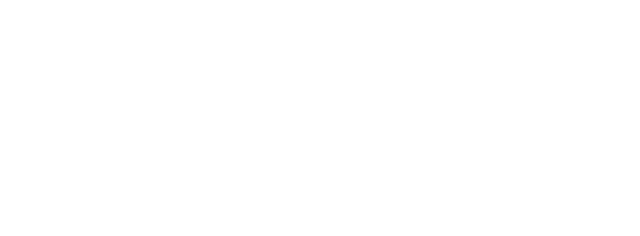
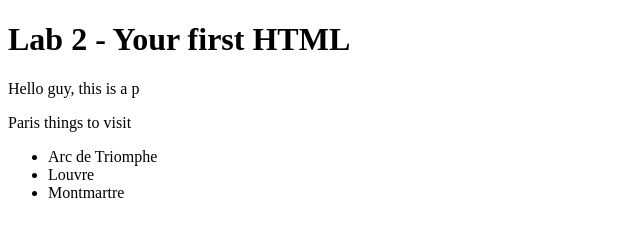
Before and after one commit to Dylan109/CST251, a plain HTML site: page lab2/index.html in a window 1280 px wide. Shown: the whole page, without its empty margins (0-640 px from the left). Drawn offline with Linux system fonts and the light colour scheme.

Commit message:
First lab update

```diff
--- a/lab2/index.html
+++ b/lab2/index.html
@@ -1,11 +1,19 @@
 <!DOCTYPE html>
 <html>
 <head>
-	<title>Lab X - Subject/Topic</title>
+	<title> Lab 2 - Your first HTML </title>
 	<link rel="stylesheet" type="text/css" href="../css/site.css">
 	<link rel="stylesheet" type="text/css" href="css/lab.css">
 </head>
 <body>
+<h1>  Lab 2 - Your first HTML </h1>
+<p> Hello guy, this is a p </p>
+<p> Paris things to visit </p>
+<ul>
+<li> Arc de Triomphe </li>
+<li> Louvre </li>
+<li> Montmartre </li>
+</ul>
 
 </body>
 </html>
```
